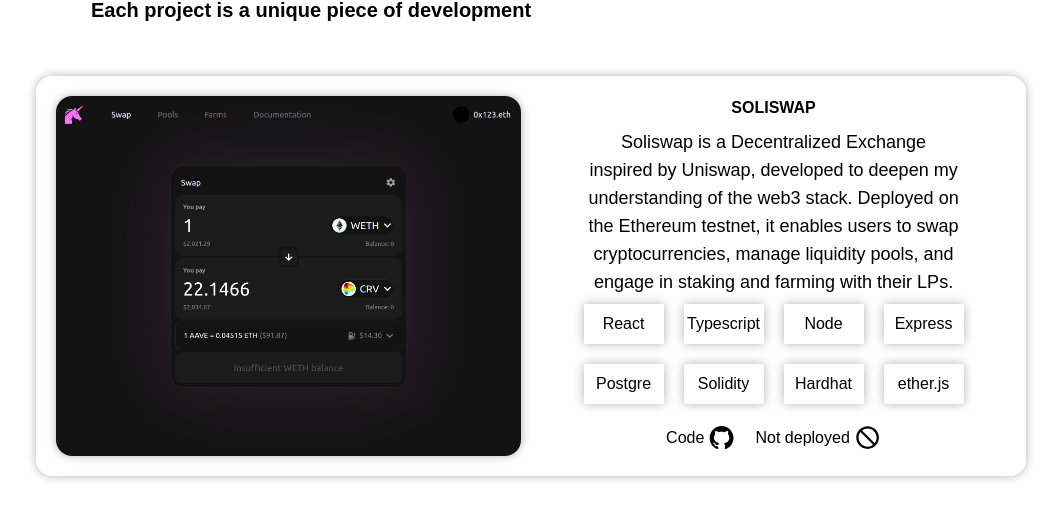
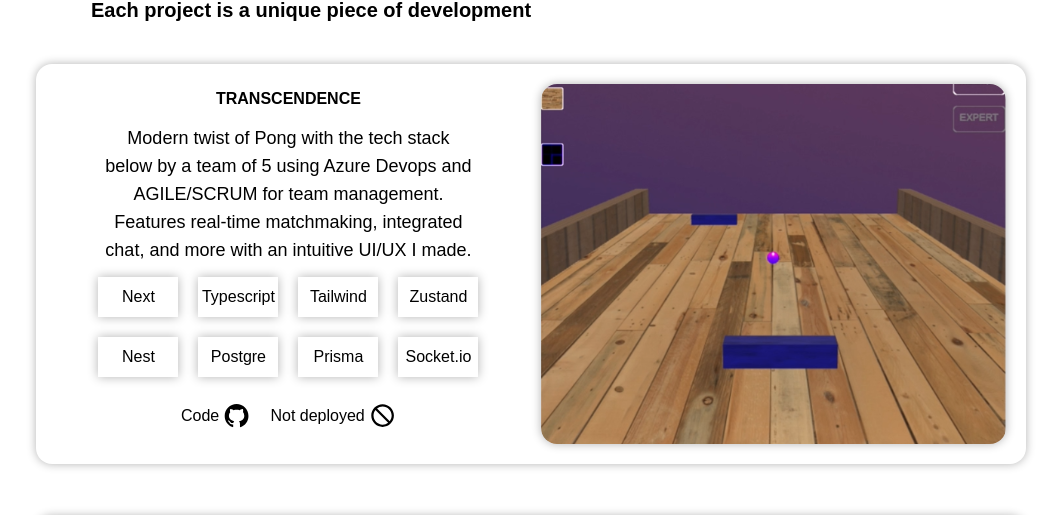
Before and after one commit to zackarydevove/portfolio, a React (Create React App) app: page / in a window 1280 px wide. Shown: the part 2253-2768 px from the top of the page, without its empty margins (109-1170 px from the left). Built offline with nearby package versions, Linux system fonts and the light colour scheme.

Commit message:
reorganize portfolio

```diff
--- a/src/components/Projects.jsx
+++ b/src/components/Projects.jsx
@@ -14,16 +14,6 @@
 
 			{/* Projects */}
 			<div className='flex flex-col items-center gap-10'>
-
-			{/* Soliswap */}
-			<ProjectLeftComponent
-				title="SOLISWAP"
-				content="Soliswap is a Decentralized Exchange inspired by Uniswap, developed to deepen my understanding of the web3 stack. Deployed on the Ethereum testnet, it enables users to swap cryptocurrencies, manage liquidity pools, and engage in staking and farming with their LPs."
-				githubLink="https://github.com/zackarydevove/soliswap"
-				demoLink=""
-				tech={['React', 'Typescript', 'Node', 'Express', 'Postgre', 'Solidity', 'Hardhat', 'ether.js']}
-				img="bg-soliswap"
-			/>
 
 				{/* Transcendence */}
 					<ProjectRightComponent
@@ -45,7 +35,6 @@
 						img="bg-zacktech"
 					/>
 
-
 				{/* Twitter clone */}
 				<ProjectRightComponent
 					title="TWITTER CLONE"
@@ -56,7 +45,17 @@
 					img="bg-twitter-clone"
 				/>
 
-				{/* Javamedia */}
+				{/* Soliswap */}
+				<ProjectLeftComponent
+					title="SOLISWAP"
+					content="Soliswap is a Decentralized Exchange inspired by Uniswap, developed to deepen my understanding of the web3 stack. Deployed on the Ethereum testnet, it enables users to swap cryptocurrencies, manage liquidity pools, and engage in staking and farming with their LPs."
+					githubLink="https://github.com/zackarydevove/soliswap"
+					demoLink=""
+					tech={['React', 'Typescript', 'Node', 'Express', 'Postgre', 'Solidity', 'Hardhat', 'ether.js']}
+					img="bg-soliswap"
+				/>
+
+				{/* Javamedia
 				<ProjectLeftComponent
 					title="JAVAMEDIA"
 					content="Fullstack social media app built with Angular, TypeScript, Java, Spring Boot, and PostgreSQL. Features JWT authentication, real-time posts and chat, and more. Rigorously tested with JUnit and Jasmine."
@@ -64,7 +63,7 @@
 					demoLink=""
 					tech={['Angular', 'Typescript', 'Java', 'Spring', 'Postgre', 'JUnit', 'Jasmine']}
 					img="bg-javamedia"
-				/>
+				/> */}
 
 			</div>
 
```
Lines whose indentation alone changed are shown as unchanged.
